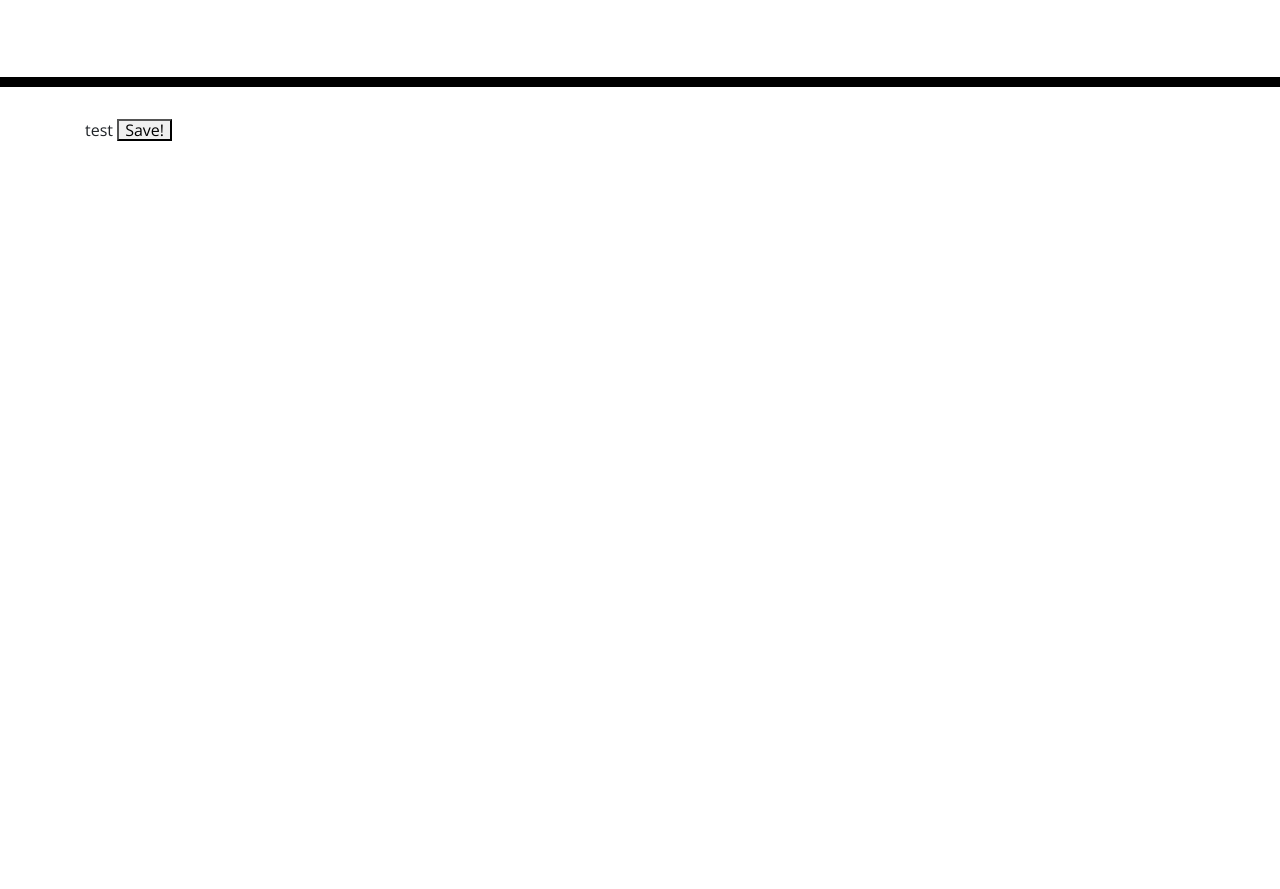
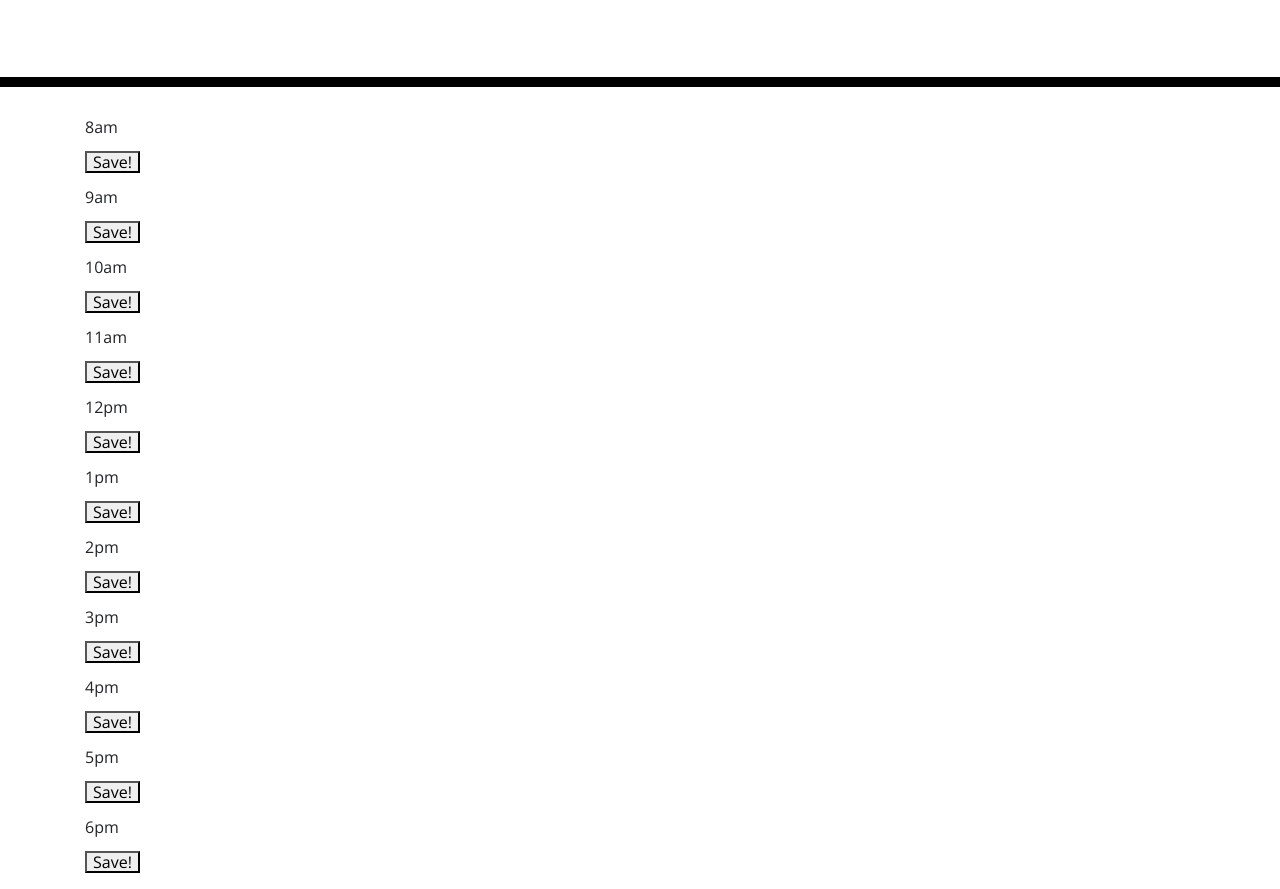
Before and after one commit to LazyLizard95/CalendarProject, a plain HTML site: page index.html in a window 1280 px wide. Shown: the part 181-1070 px from the top of the page. Before the commit the page ends 800 px from the top, so only its background shows below. Drawn offline with nearby package versions, Linux system fonts and the light colour scheme.

Commit message:
boilerplate
got some basic placeholders and such

```diff
--- a/index.html
+++ b/index.html
@@ -30,9 +30,19 @@
     </header>
     <div class="container">
       <!-- Timeblocks go here -->
-      <p class=".row">test <button class=".saveBtn">Save!</button></p>
-    </div>
-<script src="https://cdnjs.cloudflare.com/ajax/libs/moment.js/2.29.1/moment.min.js"></script>
-<script src="script.js"></script>
+      <p class=".row" id="time">8am<p class="editMe"></p> <button class=".saveBtn">Save!</button></p>
+      <p class=".row" id="time">9am<p class="editMe"></p> <button class=".saveBtn">Save!</button></p>
+      <p class=".row" id="time">10am<p class="editMe"></p> <button class=".saveBtn">Save!</button></p>
+      <p class=".row" id="time">11am<p class="editMe"></p> <button class=".saveBtn">Save!</button></p>
+      <p class=".row" id="time">12pm<p class="editMe"></p> <button class=".saveBtn">Save!</button></p>
+      <p class=".row" id="time">1pm<p class="editMe"></p> <button class=".saveBtn">Save!</button></p>
+      <p class=".row" id="time">2pm<p class="editMe"></p> <button class=".saveBtn">Save!</button></p>
+      <p class=".row" id="time">3pm<p class="editMe"></p> <button class=".saveBtn">Save!</button></p>
+      <p class=".row" id="time">4pm<p class="editMe"></p> <button class=".saveBtn">Save!</button></p>
+      <p class=".row" id="time">5pm<p class="editMe"></p> <button class=".saveBtn">Save!</button></p>
+      <p class=".row" id="time">6pm<p class="editMe"></p> <button class=".saveBtn">Save!</button></p>
+      </div>
+      <script src="https://cdnjs.cloudflare.com/ajax/libs/datejs/1.0/date.min.js" integrity="sha512-/n/dTQBO8lHzqqgAQvy0ukBQ0qLmGzxKhn8xKrz4cn7XJkZzy+fAtzjnOQd5w55h4k1kUC+8oIe6WmrGUYwODA==" crossorigin="anonymous" referrerpolicy="no-referrer"></script>
+      <script src="script.js"></script>
 </body>
 </html>
--- a/script.js
+++ b/script.js
@@ -0,0 +1,9 @@
+//need to create rows 8 am - 5pm
+//rows change color in accorandce to time
+//when a row is clicked you may edit the field
+//a button to the right of the row to save
+let editMe = document.querySelector(".editMe");
+let saveBtn = document.querySelector(".saveBtn");
+let timeBlocks = document.querySelectorAll("p#time");
+
+//console.log(Date.today())
```
Also changed, not shown: 1 other file.
